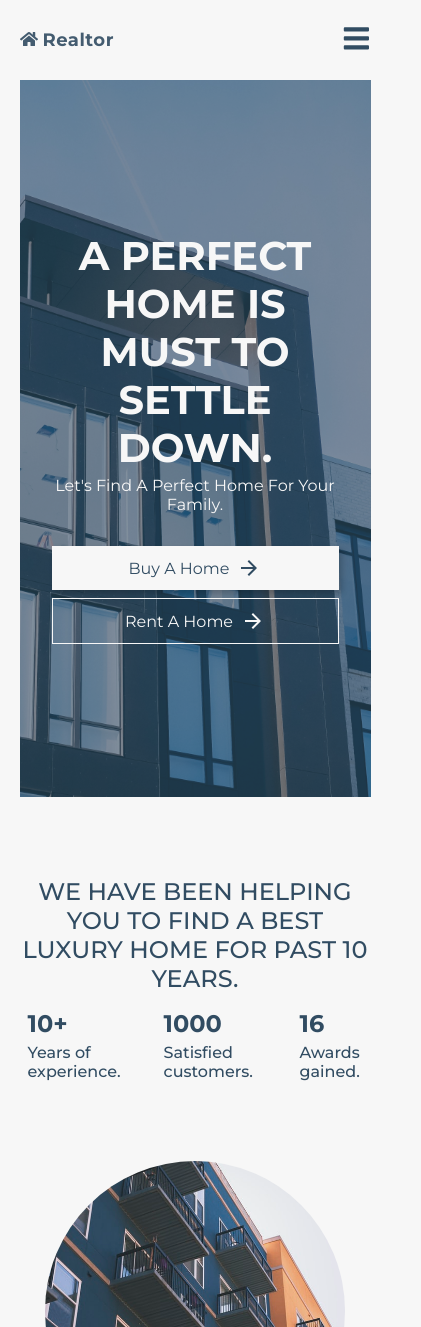
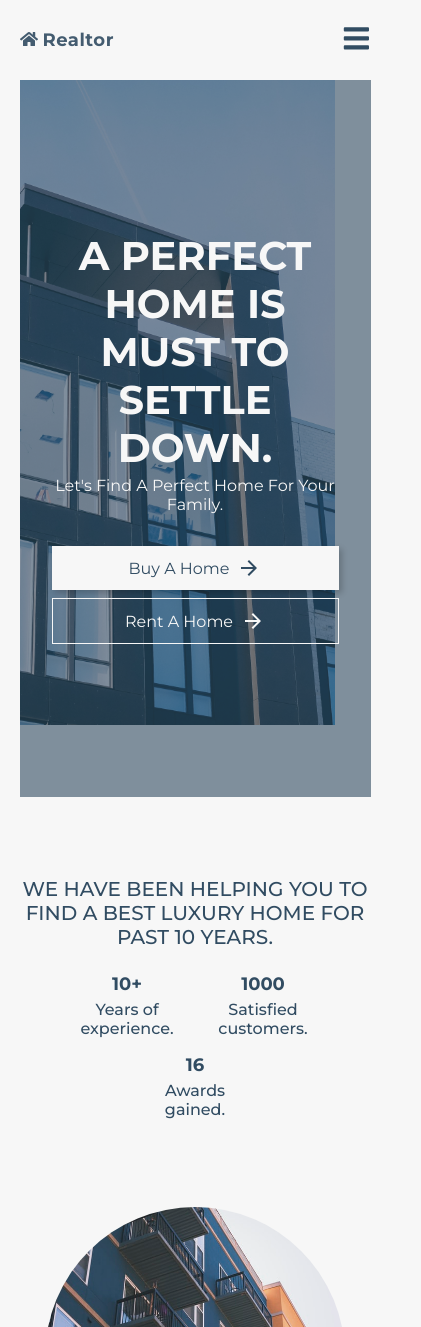
Before and after one commit to itsrabinbhat/realstate-react-app, a React (Create React App) app: page / in a window 390 px wide. Shown: the top 1327 px of the page, 421 px wide, since content can reach past the window. Built offline with nearby package versions, Linux system fonts and the light colour scheme.

Commit message:
Website made completely responsive

```diff
--- a/src/assets/css/Contact.css
+++ b/src/assets/css/Contact.css
@@ -102,6 +102,7 @@
   .contact-container .contact {
     flex-direction: column;
     align-content: center;
+    justify-content: space-between;
   }
   .contact-container .contact .text-container {
     text-align: center;
--- a/src/assets/css/Home.css
+++ b/src/assets/css/Home.css
@@ -85,15 +85,16 @@
   text-transform: uppercase;
   font-size: 30px;
   font-weight: 500;
-  max-width: 636px;
+  max-width: 60%;
 }
 .home .main .stats-container .stats {
   display: flex;
+  max-width: 40%;
   margin-right: -50px;
 }
 .home .main .stats-container .stats .stat {
   max-width: 120px;
-  margin: 0 8px;
+  margin: 8px;
 }
 .home .main .stats-container .stats .stat .title {
   font-size: 28px;
@@ -240,13 +241,16 @@
   .home .main .stats-container .heading {
     text-align: center;
     font-size: 24px;
-    max-width: 100%;
+    max-width: 100% !important;
   }
   .home .main .stats-container .stats {
+    max-width: 100%;
     margin-top: 1rem;
+    flex-wrap: wrap;
+    margin-right: 0px;
   }
   .home .main .stats-container .stats .stat {
-    margin: 0 8px;
+    margin: 8px;
   }
   .home .main .stats-container .stats .stat .title {
     font-size: 24px;
@@ -288,6 +292,22 @@
   }
 }
 @media (max-width: 650px) {
+  .home .main .stats-container .heading {
+    font-size: 20px;
+  }
+  .home .main .stats-container .stats {
+    justify-content: center;
+    text-align: center;
+  }
+  .home .main .stats-container .stats .stat {
+    margin: 8px;
+  }
+  .home .main .stats-container .stats .stat .title {
+    font-size: 18px;
+  }
+  .home .main .stats-container .stats .stat .desc {
+    font-size: 16px;
+  }
   .home .main .review-container .head {
     justify-content: center;
   }
@@ -330,8 +350,8 @@
     text-align: center;
   }
   .home .main .showcase-container .showcase-img {
-    width: 100%;
-    height: 100%;
+    width: 90%;
+    height: 90%;
     position: absolute;
     z-index: -99 !important;
     top: 0;
--- a/src/assets/css/PropDetails.css
+++ b/src/assets/css/PropDetails.css
@@ -26,7 +26,7 @@
   color: #314c62;
 }
 .prop-detail .main .prop-desc .left {
-  width: min(90%, 800px);
+  width: min(70%, 800px);
 }
 .prop-detail .main .prop-desc .left .highlights {
   display: flex;
@@ -58,7 +58,7 @@
   margin: 1rem 0;
 }
 .prop-detail .main .prop-desc .right {
-  width: min(90%, 200px);
+  width: min(30%, 200px);
 }
 .prop-detail .main .prop-desc .right .title {
   font-size: 16px;
@@ -86,7 +86,7 @@
   margin-bottom: 1rem;
 }
 .prop-detail .seller-info .left {
-  width: min(90%, 800px);
+  width: min(70%, 800px);
 }
 .prop-detail .seller-info .left img {
   object-fit: cover;
@@ -98,7 +98,7 @@
   line-height: 1.5;
 }
 .prop-detail .seller-info .right {
-  width: min(90%, 200px);
+  width: min(30%, 200px);
 }
 .prop-detail .seller-info .right .name {
   text-transform: capitalize;
@@ -122,3 +122,40 @@
 .prop-detail .seller-info .right .contact:hover {
   box-shadow: 0 3px 6px rgba(0, 0, 0, 0.1);
 }
+
+@media (max-width: 800px) {
+  .carousel .slider-wrapper {
+    height: 60vh !important;
+  }
+
+  .main h3 {
+    font-size: 24px !important;
+  }
+  .main .prop-desc .left .highlights {
+    flex-wrap: wrap;
+  }
+  .main .prop-desc .left .highlights .highlight {
+    margin-bottom: 1rem;
+  }
+}
+@media (max-width: 600px) {
+  .carousel .slider-wrapper {
+    height: 45vh !important;
+  }
+}
+@media (max-width: 500px) {
+  .main h3 {
+    font-size: 20px !important;
+  }
+
+  .prop-desc,
+.seller-info {
+    flex-direction: column;
+  }
+  .prop-desc .left,
+.prop-desc .right,
+.seller-info .left,
+.seller-info .right {
+    width: 100% !important;
+  }
+}
--- a/src/assets/sass/Contact.scss
+++ b/src/assets/sass/Contact.scss
@@ -100,6 +100,7 @@
     .contact {
       flex-direction: column;
       align-content: center;
+      justify-content: space-between;
 
       .text-container {
         text-align: center;
--- a/src/assets/sass/Home.scss
+++ b/src/assets/sass/Home.scss
@@ -78,16 +78,17 @@
         text-transform: uppercase;
         font-size: 30px;
         font-weight: 500;
-        max-width: 636px;
+        max-width: 60%;
       }
 
       .stats {
         display: flex;
+        max-width: 40%;
         margin-right: -50px;
 
         .stat {
           max-width: 120px;
-          margin: 0 8px;
+          margin: 8px;
 
           .title {
             font-size: 28px;
@@ -238,14 +239,17 @@
         .heading {
           text-align: center;
           font-size: 24px;
-          max-width: 100%;
+          max-width: 100% !important;
         }
 
         .stats {
+          max-width: 100%;
           margin-top: 1rem;
+          flex-wrap: wrap;
+          margin-right: 0px;
 
           .stat {
-            margin: 0 8px;
+            margin: 8px;
 
             .title {
               font-size: 24px;
@@ -302,6 +306,28 @@
     }
 
     @media (max-width: 650px) {
+      .stats-container {
+        .heading {
+          font-size: 20px;
+        }
+
+        .stats {
+          justify-content: center;
+          text-align: center;
+
+          .stat {
+            margin: 8px;
+
+            .title {
+              font-size: 18px;
+            }
+
+            .desc {
+              font-size: 16px;
+            }
+          }
+        }
+      }
       .review-container {
         .head {
           justify-content: center;
@@ -353,8 +379,8 @@
         }
 
         .showcase-img {
-          width: 100%;
-          height: 100%;
+          width: 90%;
+          height: 90%;
           position: absolute;
           z-index: -99 !important;
           top: 0;
--- a/src/assets/sass/PropDetails.scss
+++ b/src/assets/sass/PropDetails.scss
@@ -31,7 +31,7 @@
       color: global.$primary-color;
 
       .left {
-        width: min(90%, 800px);
+        width: min(70%, 800px);
         .highlights {
           display: flex;
           margin: 1rem 0;
@@ -67,7 +67,7 @@
         }
       }
       .right {
-        width: min(90%, 200px);
+        width: min(30%, 200px);
 
         .title {
           font-size: 16px;
@@ -103,7 +103,7 @@
     }
 
     .left {
-      width: min(90%, 800px);
+      width: min(70%, 800px);
 
       img {
         object-fit: cover;
@@ -118,7 +118,7 @@
     }
 
     .right {
-      width: min(90%, 200px);
+      width: min(30%, 200px);
 
       .name {
         text-transform: capitalize;
@@ -148,3 +148,51 @@
     }
   }
 }
+
+@media (max-width: 800px) {
+  .carousel {
+    .slider-wrapper {
+      height: 60vh !important;
+    }
+  }
+  .main {
+    h3 {
+      font-size: 24px !important;
+    }
+
+    .prop-desc {
+      .left {
+        .highlights {
+          flex-wrap: wrap;
+          .highlight {
+            margin-bottom: 1rem;
+          }
+        }
+      }
+    }
+  }
+}
+@media (max-width: 600px) {
+  .carousel {
+    .slider-wrapper {
+      height: 45vh !important;
+    }
+  }
+}
+
+@media (max-width: 500px) {
+  .main {
+    h3 {
+      font-size: 20px !important;
+    }
+  }
+  .prop-desc,
+  .seller-info {
+    flex-direction: column;
+
+    .left,
+    .right {
+      width: 100% !important;
+    }
+  }
+}
```
